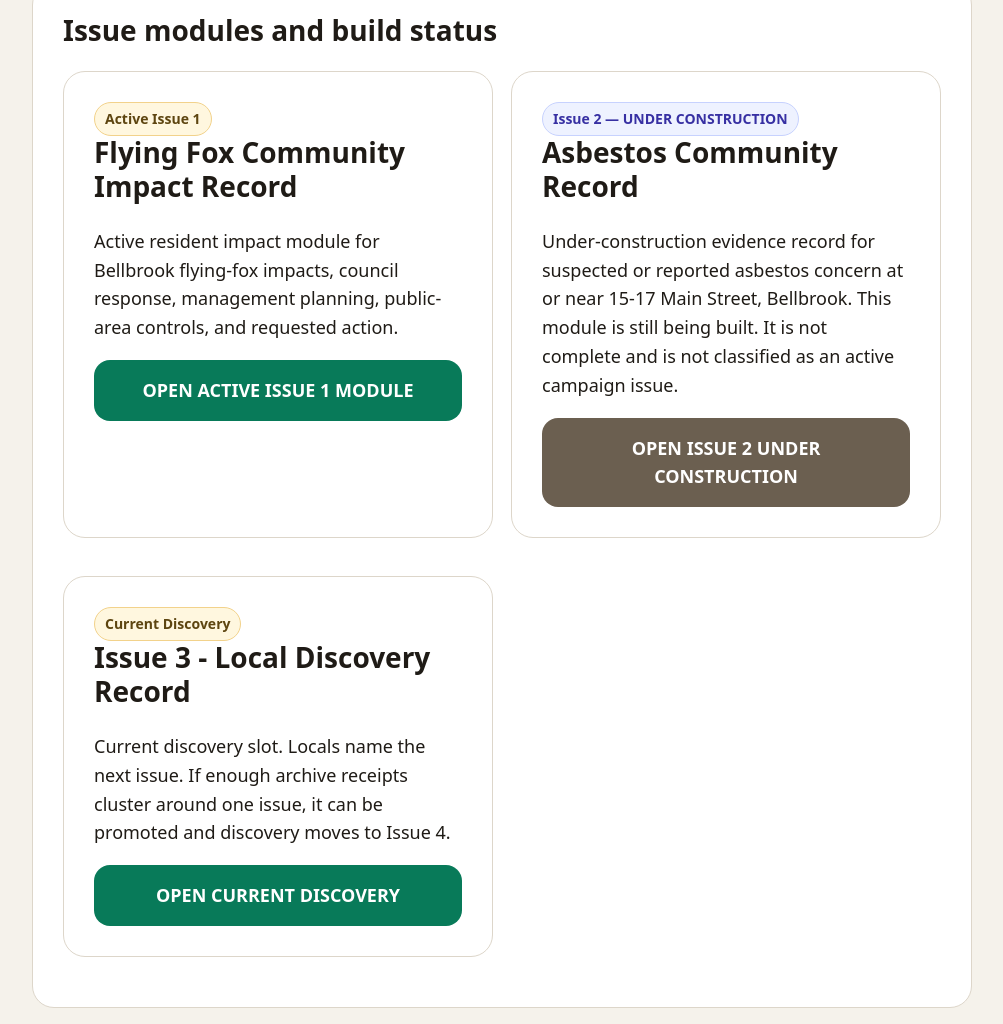
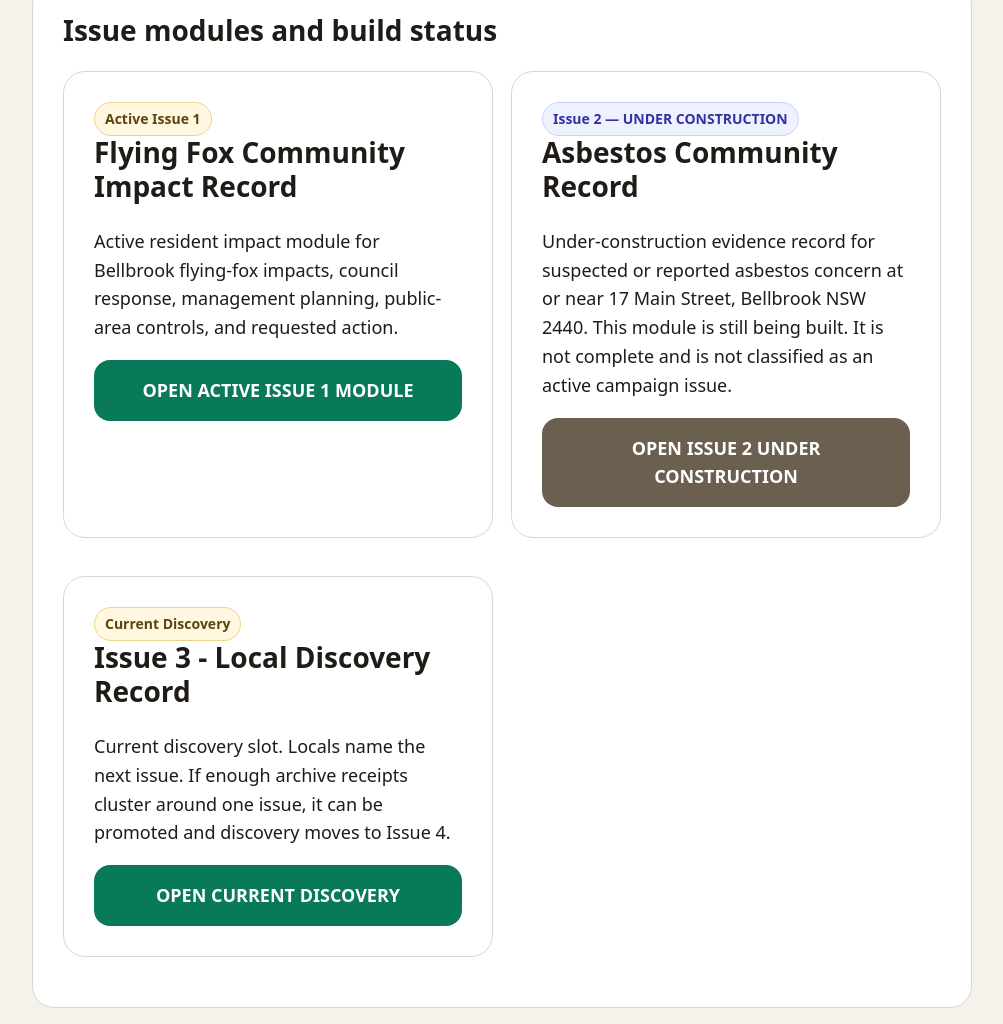
Before and after one commit to mayhem82/bellbrook-advocacy-flying-fox-form, a plain HTML site: page index.html in a window 1280 px wide. Shown: the part 2207-3231 px from the top of the page, without its empty margins (138-1141 px from the left). Drawn offline with Linux system fonts and the light colour scheme.

Commit message:
Correct asbestos location to 17 Main Street on index

```diff
--- a/index.html
+++ b/index.html
@@ -17,7 +17,7 @@ body{margin:0;background:#f5f2eb;color:#1f1b16;font-family:system-ui,-apple-syst
 <section class="card"><h2>How investigations are conducted</h2><p>The portal uses a method-based local forensic process. It separates resident account, evidence held, inference, verification needed, authority pathway, and action sought. It does not pretend to be a lawyer, regulator, doctor, scientist, or expert witness.</p><a class="btn" href="methodology.html">READ INVESTIGATION METHODOLOGY</a></section>
 <section class="card"><h2>About community</h2><p>The portal is not owned by an institution. It is a community tool. Each resident account remains the resident's own account. The portal does not replace personal voice. It helps protect, organise, and carry that voice into a form that can be submitted, retained, compared, and followed up.</p></section>
 <section class="card"><h2>About yield</h2><p>The purpose of the portal is yield for the community: clearer understanding, stronger records, better routing, and the ability for residents to name what is happening in a form that is harder to dismiss.</p><ul class="list"><li>Legibility</li><li>Record ownership</li><li>Submission pathways</li><li>Follow-up readiness</li><li>Community memory</li></ul></section>
-<section class="card"><h2>Issue modules and build status</h2><div class="grid"><article class="card"><span class="tag">Active Issue 1</span><h2>Flying Fox Community Impact Record</h2><p>Active resident impact module for Bellbrook flying-fox impacts, council response, management planning, public-area controls, and requested action.</p><a class="btn" href="flying-fox.html">OPEN ACTIVE ISSUE 1 MODULE</a></article><article class="card"><span class="tag build">Issue 2 — UNDER CONSTRUCTION</span><h2>Asbestos Community Record</h2><p>Under-construction evidence record for suspected or reported asbestos concern at or near 15-17 Main Street, Bellbrook. This module is still being built. It is not complete and is not classified as an active campaign issue.</p><a class="btn muted" href="asbestos.html">OPEN ISSUE 2 UNDER CONSTRUCTION</a></article><article class="card"><span class="tag">Current Discovery</span><h2>Issue 3 - Local Discovery Record</h2><p>Current discovery slot. Locals name the next issue. If enough archive receipts cluster around one issue, it can be promoted and discovery moves to Issue 4.</p><a class="btn" href="discovery.html">OPEN CURRENT DISCOVERY</a></article></div></section>
+<section class="card"><h2>Issue modules and build status</h2><div class="grid"><article class="card"><span class="tag">Active Issue 1</span><h2>Flying Fox Community Impact Record</h2><p>Active resident impact module for Bellbrook flying-fox impacts, council response, management planning, public-area controls, and requested action.</p><a class="btn" href="flying-fox.html">OPEN ACTIVE ISSUE 1 MODULE</a></article><article class="card"><span class="tag build">Issue 2 — UNDER CONSTRUCTION</span><h2>Asbestos Community Record</h2><p>Under-construction evidence record for suspected or reported asbestos concern at or near 17 Main Street, Bellbrook NSW 2440. This module is still being built. It is not complete and is not classified as an active campaign issue.</p><a class="btn muted" href="asbestos.html">OPEN ISSUE 2 UNDER CONSTRUCTION</a></article><article class="card"><span class="tag">Current Discovery</span><h2>Issue 3 - Local Discovery Record</h2><p>Current discovery slot. Locals name the next issue. If enough archive receipts cluster around one issue, it can be promoted and discovery moves to Issue 4.</p><a class="btn" href="discovery.html">OPEN CURRENT DISCOVERY</a></article></div></section>
 <section class="card"><h2>Promotion model</h2><p>Discovery is not a permanent issue number. The current discovery slot collects local accounts. When enough accounts identify the same issue, the discovery slot can be promoted into a dedicated active issue module. The next discovery slot then moves forward to the next issue number.</p></section>
 <section class="card"><h2>Planned next stage</h2><p>Response tracking is planned. The current portal does not yet store or track responses. It is being structured so submissions can later be logged, followed up, and classified.</p></section>
 </main>
```
